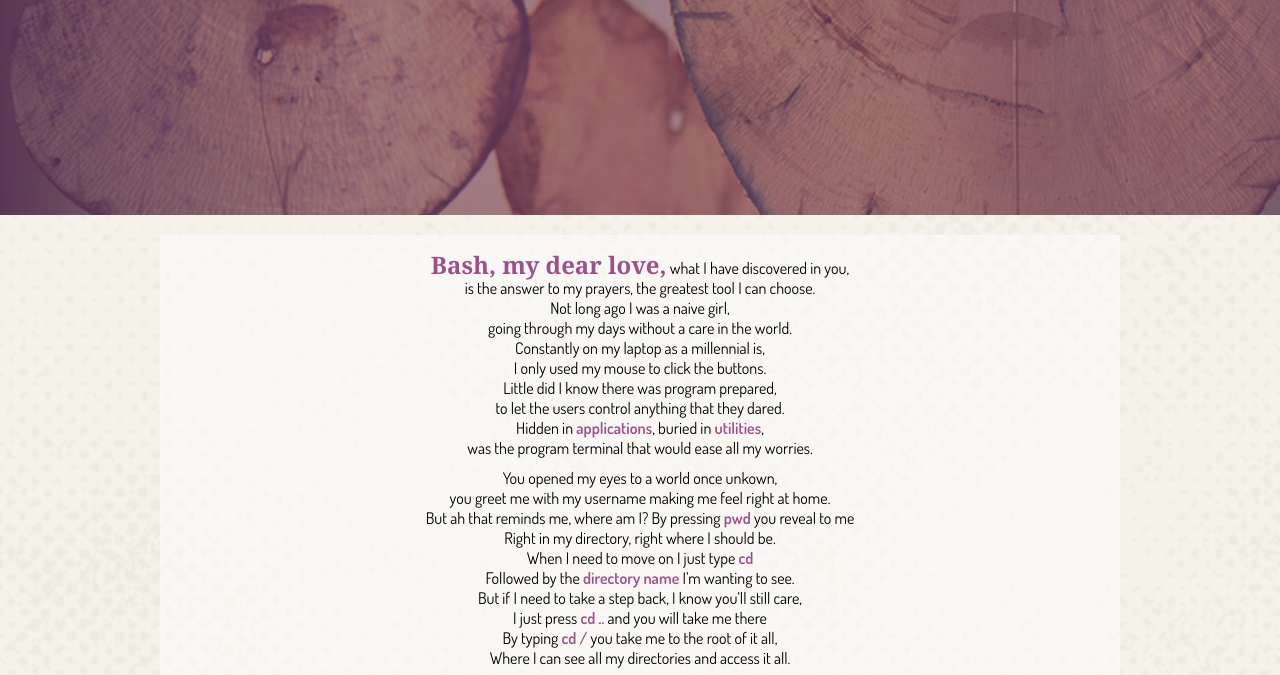
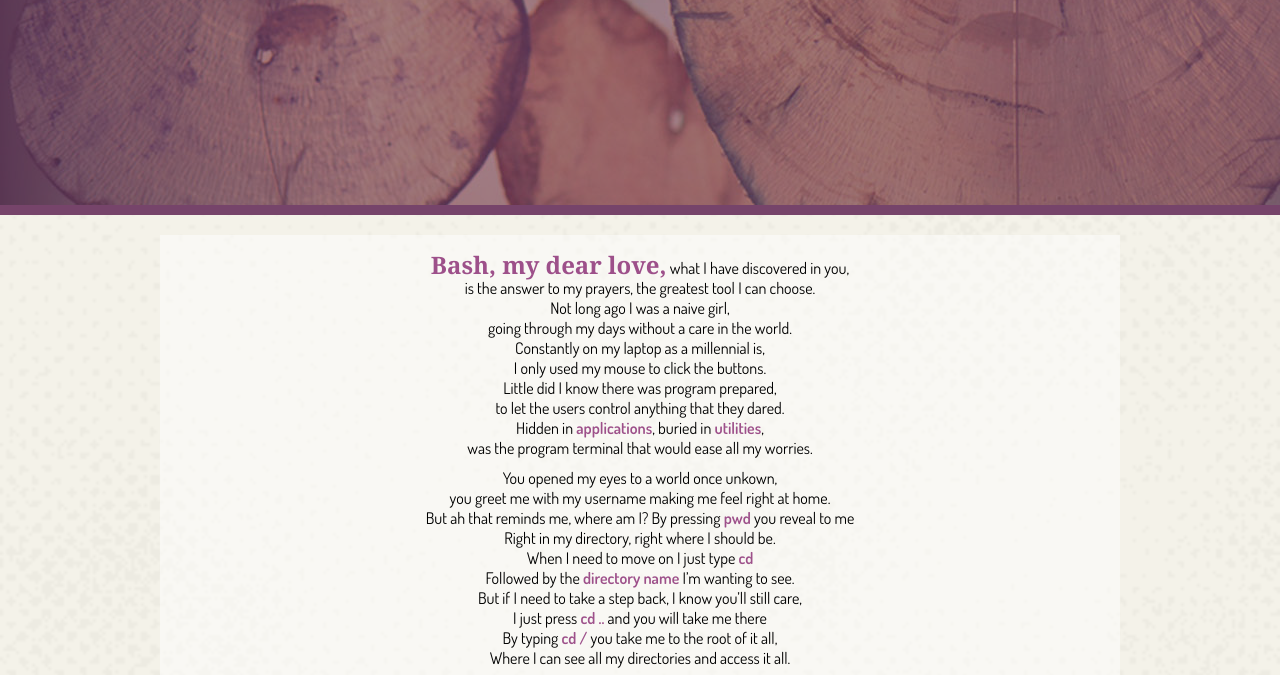
Before and after one commit to caitlin-murphy/bash-love-letter, a plain HTML site: page index.html in a window 1280 px wide. Shown: the part 85-760 px from the top of the page. Drawn offline with Linux system fonts and the light colour scheme.

Commit message:
added background image and banner border

```diff
--- a/css/bash.css
+++ b/css/bash.css
@@ -58,6 +58,7 @@
 	font-family: 'Noto Serif', serif;
 	font-size: 3em;
 	text-align: center;
+	border-bottom: solid rgba(118, 68, 106, 1) 10px;
 	vertical-align: center;
 	height: 300px;
 	color: rgba(255, 255, 255, 1);
@@ -86,6 +87,7 @@ section{
 	line-height: 20px;
 	background: rgba(255, 255, 255, 0.5);
 	padding-top: 20px;
+	padding-bottom: 20px;
 	margin-top: 20px;
 }
 
```
